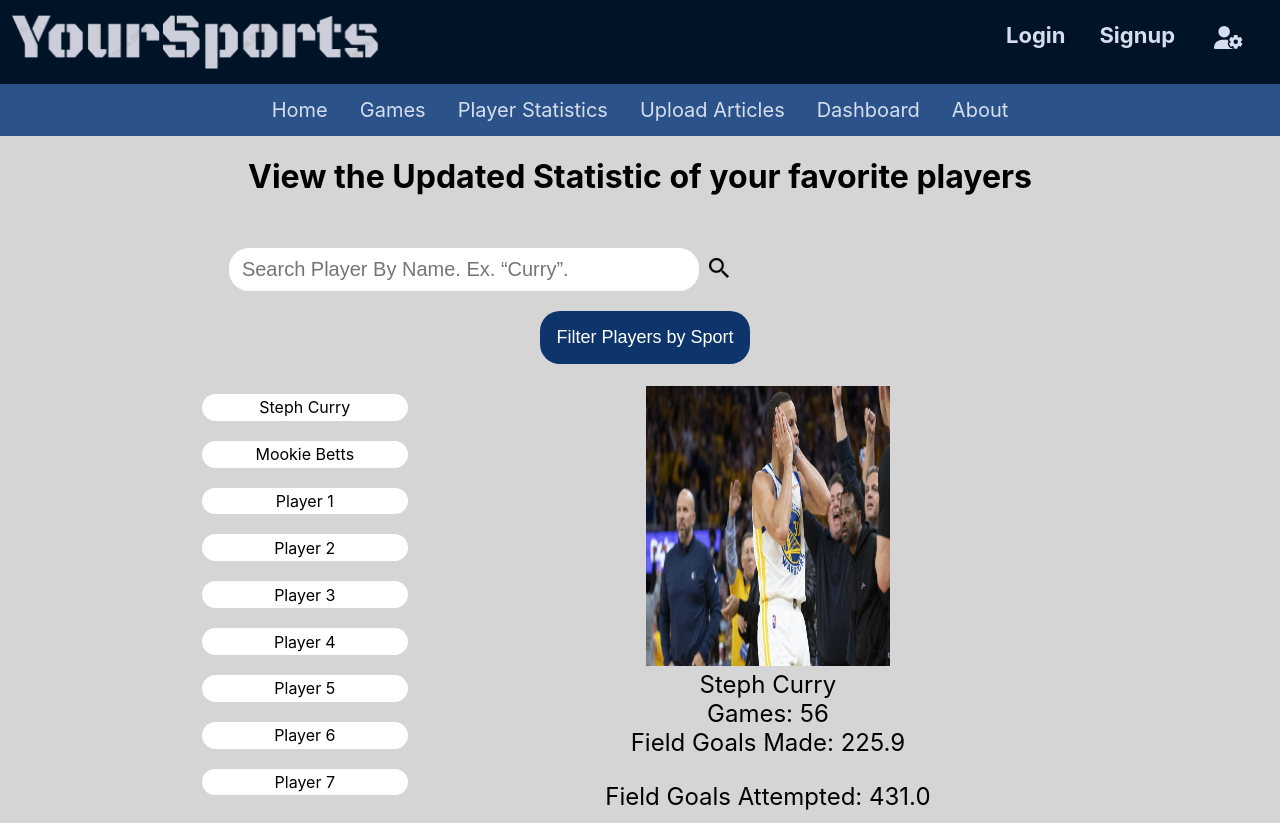
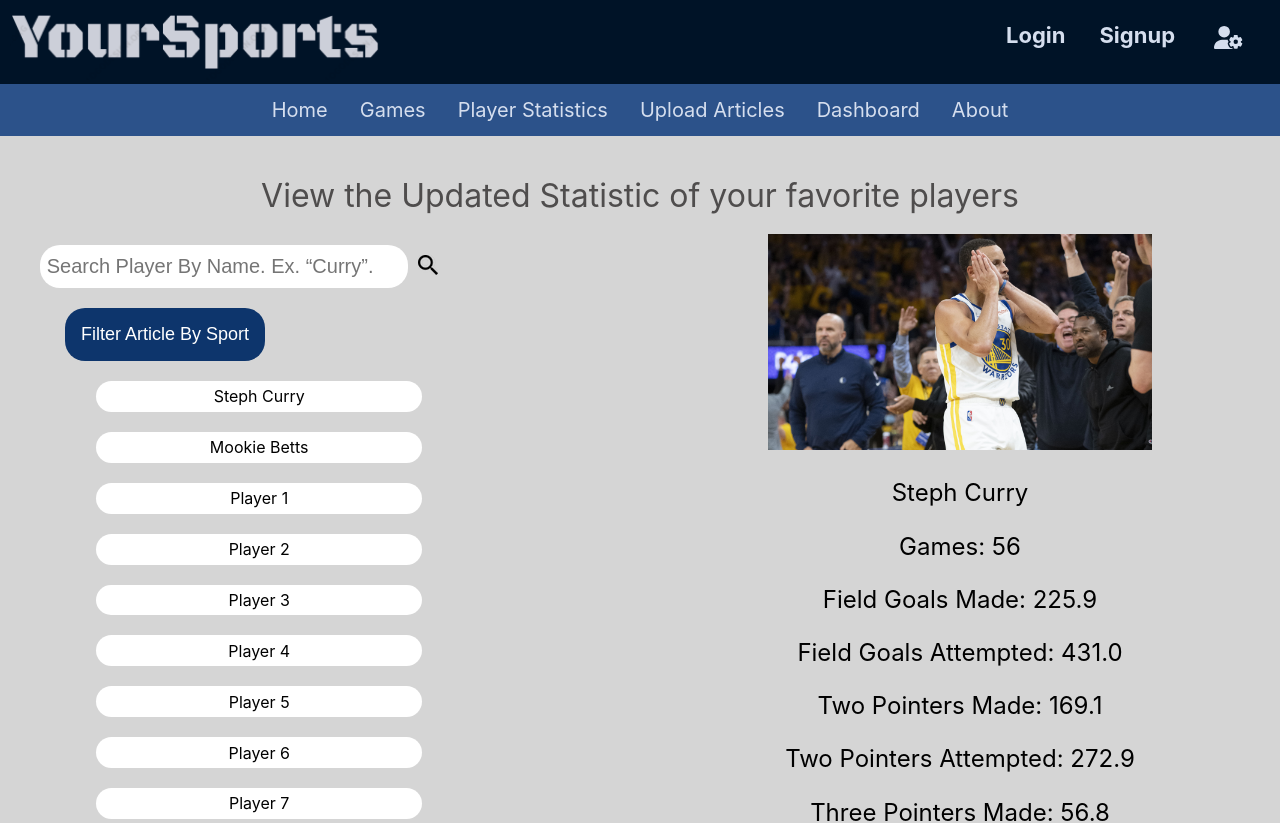
Before and after one commit to sfsu-joseo/csc648-848-01-sw-engineering-summer-22-team02, a React (Create React App) app in the folder application/front-end/: page /CurryPlayerStats in a window 1280 px wide. Shown: the top 823 px of the page. Built offline with nearby package versions, Linux system fonts and the light colour scheme.

Commit message:
Changes to Player Statistics Display

```diff
--- a/application/front-end/src/BettsStatline.js
+++ b/application/front-end/src/BettsStatline.js
@@ -7,8 +7,12 @@ import Navbar from "./Navbar";
 const BettsStatline = () => {
   return (
     <>
+
         <Navbar />
-      <h1>View the Updated Statistic of your favorite players</h1>
+        <div className="statement12">
+          View the Updated Statistic of your favorite players
+        </div>
+        <div className="column12">
           <div className="search_bar_player">
             <input
               placeholder="Search Player By Name. Ex. “Curry”."
@@ -17,8 +21,8 @@ const BettsStatline = () => {
             />
             <button className="search_button" type="submit"></button>
           </div>
-      <div className="dropdown">
-        <button class="dropbtn">Filter Players by Sport</button>
+          <div className="dropdownPlayer">
+            <button class="dropbtn">Filter Article By Sport</button>
             <div className="dropdown-content">
               <select
                 className="select_format"
@@ -33,7 +37,6 @@ const BettsStatline = () => {
             </div>
           </div>
           <div className="playerDisplay">
-        <div className="column">
             <a className="indPlayer" href="/CurryPlayerStats">
               Steph Curry
             </a>
@@ -63,8 +66,8 @@ const BettsStatline = () => {
             </a>
           </div>
         </div>
+        <div className="column12">
           <div className="curryStatline">
-        <div className="column">
             <img
               className="Stats_image"
               alt="Article Img"
--- a/application/front-end/src/CurryPlayerStats.js
+++ b/application/front-end/src/CurryPlayerStats.js
@@ -8,7 +8,10 @@ const CurryPlayerStats = () => {
   return (
       <>
       <Navbar />
-      <h1>View the Updated Statistic of your favorite players</h1>
+      <div className="statement12">
+        View the Updated Statistic of your favorite players
+      </div>
+      <div className="column12">
         <div className="search_bar_player">
           <input
             placeholder="Search Player By Name. Ex. “Curry”."
@@ -17,8 +20,8 @@ const CurryPlayerStats = () => {
           />
           <button className="search_button" type="submit"></button>
         </div>
-      <div className="dropdown">
-        <button class="dropbtn">Filter Players by Sport</button>
+        <div className="dropdownPlayer">
+          <button class="dropbtn">Filter Article By Sport</button>
           <div className="dropdown-content">
             <select
               className="select_format"
@@ -33,10 +36,9 @@ const CurryPlayerStats = () => {
           </div>
         </div>
         <div className="playerDisplay">
-        <div className="column">
-          <div className="indPlayer" href="/CurryPlayerStats">
+          <a className="indPlayer" href="/CurryPlayerStats">
             Steph Curry
-          </div>
+          </a>
           <a className="indPlayer" href="/BettsStatline">
             Mookie Betts
           </a>
@@ -63,16 +65,16 @@ const CurryPlayerStats = () => {
           </a>
         </div>
       </div>
+      <div className="column12">
         <div className="curryStatline">
-        <div className="column">
           <img
             className="Stats_image"
             alt="Article Img"
             src={require("./HomePage_Images/StephCurry.jpg")}
           ></img>
-          <div className="statLine">Steph Curry</div>
-          <div className="statLine">Games: 56 </div>
-          <div className="statLine">Field Goals Made: 225.9</div>
+          <p className="statLine">Steph Curry</p>
+          <p className="statLine">Games: 56 </p>
+          <p className="statLine">Field Goals Made: 225.9</p>
           <p className="statLine">Field Goals Attempted: 431.0</p>
           <p className="statLine">Two Pointers Made: 169.1</p>
           <p className="statLine">Two Pointers Attempted: 272.9</p>
```
Lines whose indentation alone changed are shown as unchanged.
